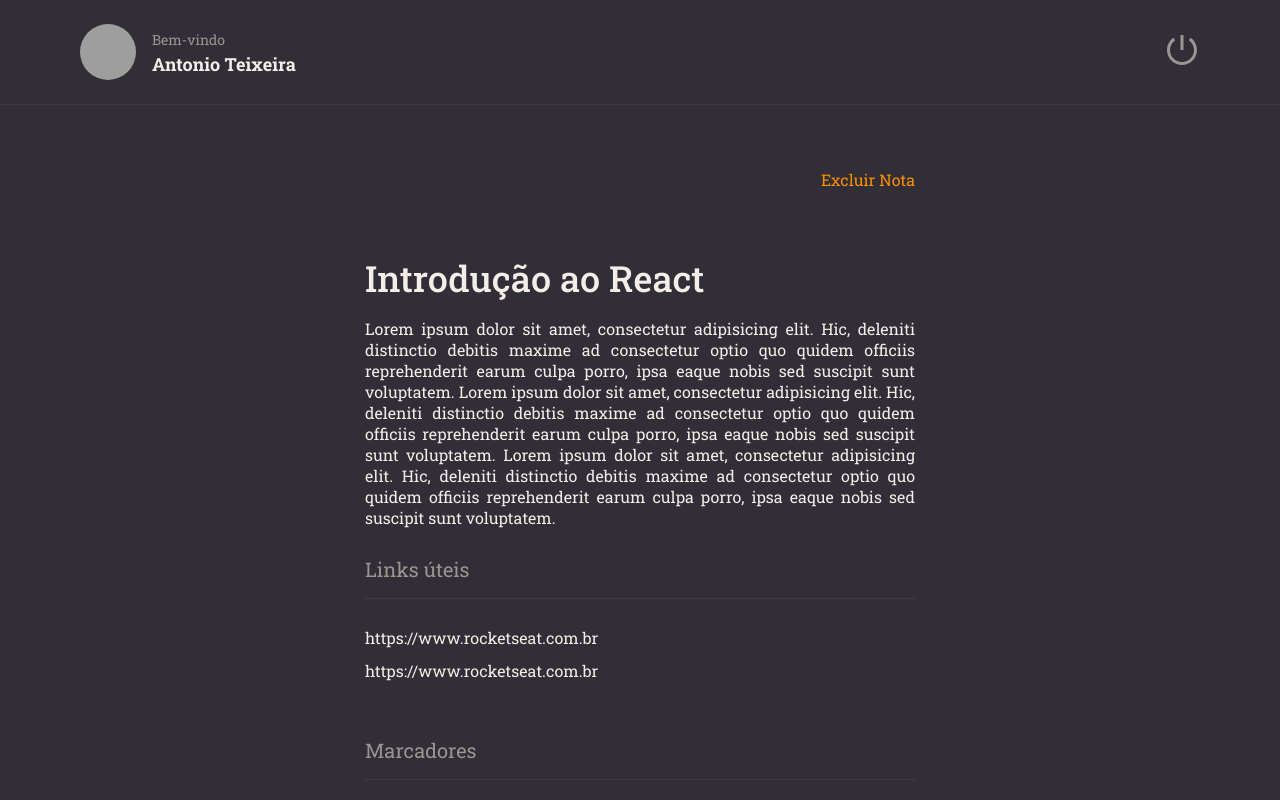
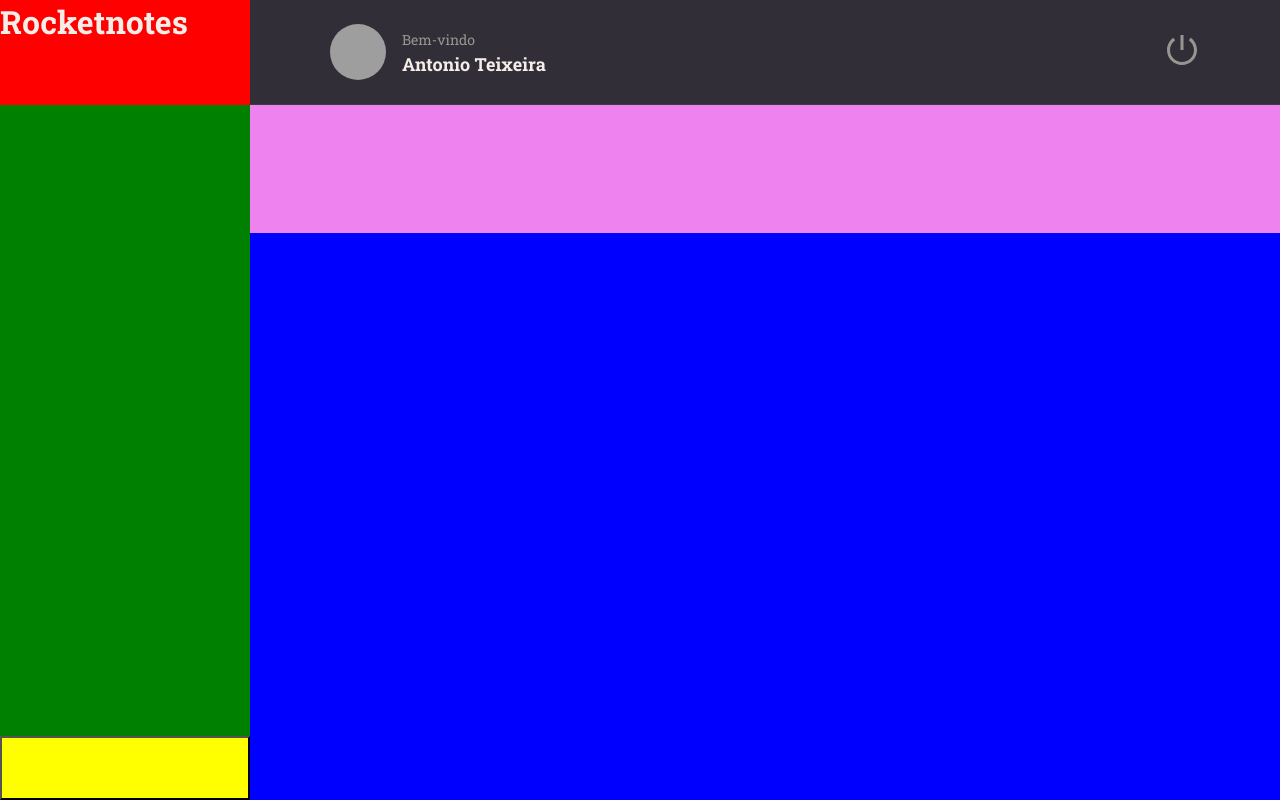
Before and after one commit to antoniolsteixeira/rocketnotesFront, a React (Vite) app: page / in a window 1280 px wide. Built offline with nearby package versions, Linux system fonts and the light colour scheme; grey boxes are pictures that could not be loaded.

Commit message:
Foi criado a Home

```diff
--- a/src/main.jsx
+++ b/src/main.jsx
@@ -5,7 +5,7 @@
 
 import GlobalStyles from './styles/global'
 
-import { Details } from './pages/Details';
+import { Home } from './pages/Home';
 
 import theme from './styles/theme';
 
@@ -13,7 +13,7 @@
   <StrictMode>
     <ThemeProvider theme={theme}>
       <GlobalStyles />
-      <Details />
+      <Home />
     </ThemeProvider>
   </StrictMode>,
 )
--- /dev/null
+++ b/src/pages/Home/index.jsx
@@ -0,0 +1,32 @@
+import { Container, Brand, Menu, Search, Content, NewNote } from './styles';
+
+import { Header } from '../../components/Header';
+
+export function Home() {
+    return (
+        <Container>
+               <Brand>
+                    <h1>Rocketnotes</h1>
+                </Brand>
+
+                <Header />
+
+                <Menu>
+
+                </Menu>
+
+                <Search>
+
+                </Search>
+
+                <Content>
+
+                </Content>
+
+                <NewNote>
+
+                </NewNote>
+
+        </Container>
+    )
+}
--- /dev/null
+++ b/src/pages/Home/styles.js
@@ -0,0 +1,38 @@
+import styled from 'styled-components';
+
+export const Container = styled.div`
+    width: 100%;
+    height: 100vh;
+
+    display: grid;
+    grid-template-columns: 250px auto;
+    grid-template-rows: 105px 128px auto 64px;
+    grid-template-areas:
+        "brand header"
+        "menu search"
+        "menu content"
+        "newnote content";
+
+        background: ${({ theme }) => theme.COLORS.BACKGROUND_800};
+    ;
+`;
+export const Brand = styled.div`
+    grid-area: brand;
+    background: red;
+`;
+export const Menu = styled.ul`
+    grid-area: menu;
+    background: green;
+`;
+export const Search = styled.div`
+    grid-area: search;
+    background: violet;
+`;
+export const Content = styled.div`
+    grid-area: content;
+    background: blue;
+`;
+export const NewNote = styled.button`
+    grid-area: newnote;
+    background: yellow;
+`;
```
